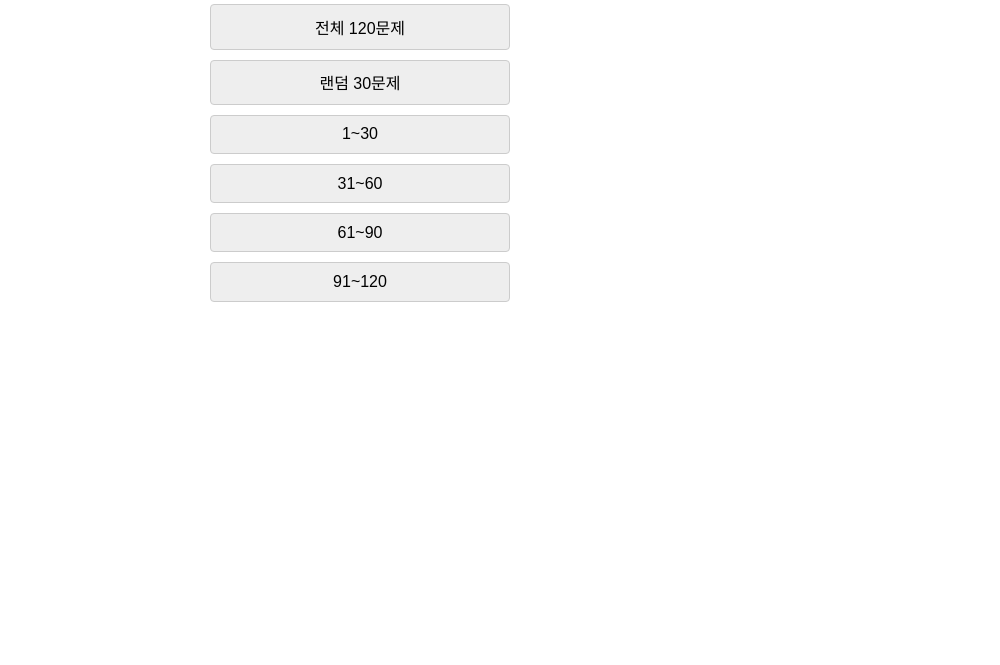
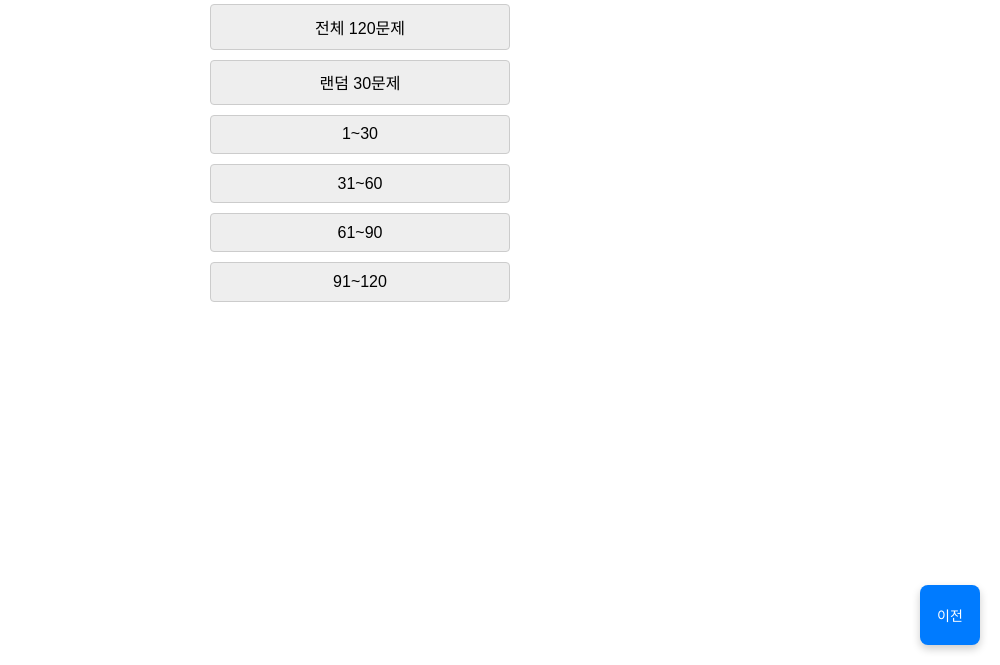
Before and after one commit to vneld/logistics, a plain HTML site: page logistics.html in a window 1280 px wide. Shown: the part 135-800 px from the top of the page, without its empty margins (280-1280 px from the left). Drawn offline with Linux system fonts and the light colour scheme.

Commit message:
Update logistics.html

```diff
--- a/logistics.html
+++ b/logistics.html
@@ -5,6 +5,25 @@
   <meta name="viewport" content="width=device-width, initial-scale=1.0">
   <title>물류개론 퀴즈</title>
   <style>
+   .back-button {
+      position: fixed;
+      bottom: 20px;
+      right: 20px;
+      width: 60px;
+      height: 60px;
+      background-color: #007BFF;
+      color: white;
+      border: none;
+      border-radius: 8px;
+      box-shadow: 0 4px 8px rgba(0,0,0,0.2);
+      font-size: 14px;
+      cursor: pointer;
+      z-index: 1000;
+  }
+
+  .back-button:hover {
+    background-color: #0056b3;
+  }
     :root {
       --bg-color: #ffffff;
       --text-color: #000000;
@@ -363,5 +382,6 @@
       window.startQuiz = startQuiz;
     });
   </script>
+  <button class="back-button" onclick="window.location.href='/logistics/index.html'">이전</button>
 </body>
 </html>
```
